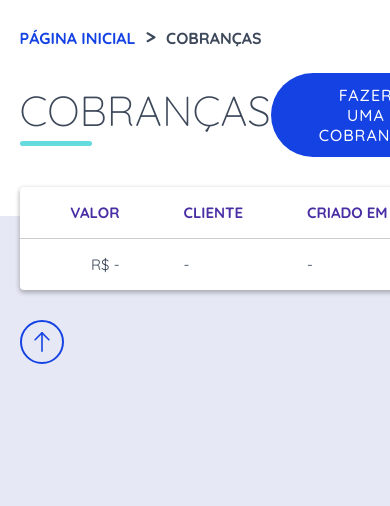
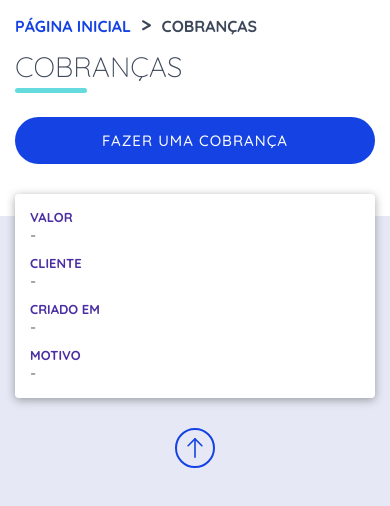
Before and after one commit to educkf/moip-frontend-test, a Vue app: page /invoices in a window 390 px wide. Shown: the top 506 px of the page. Built offline with nearby package versions, Linux system fonts and the light colour scheme.

Commit message:
Done with mobile view

```diff
--- a/src/App.vue
+++ b/src/App.vue
@@ -6,7 +6,8 @@
 
 <script>
   export default {
-    mounted() {
+    created() {
+      // action to get invoices from LocalStorage, could also work for API call
       this.$store.dispatch('getInvoices')
     }
   }
@@ -15,6 +16,10 @@
 <style lang="less">
 
 @import 'assets/variables.less';
+
+* {
+  box-sizing: border-box;
+}
 
 body, html {
   margin: 0;
@@ -33,6 +38,10 @@ body, html {
   max-width: 1200px;
   margin: 0 auto;
   position: relative;
+
+  @media screen and (max-width: 780px) {
+    width: calc(100% - 30px);
+  }
 }
 
 </style>
--- a/src/components/BreadCrumb.vue
+++ b/src/components/BreadCrumb.vue
@@ -1,6 +1,11 @@
 <template>
   <nav class="breadcrumb">
-    <router-link v-for="(path, i) in paths" :key="i" :to="path.to">{{ path.title }}</router-link>
+    <!-- iterate on prop 'paths' to create each breadcrumb step -->
+    <router-link
+      v-for="(path, i) in paths"
+      :key="i"
+      :to="path.to">{{ path.title }}</router-link>
+
   </nav>
 </template>
 
@@ -19,6 +24,10 @@ export default {
 
 .breadcrumb {
   margin: 24px 0;
+
+  @media screen and (max-width: 540px) {
+    margin: 12px 0;
+  }
 
   a {
     color: @maincolor;
--- a/src/views/HomePage.vue
+++ b/src/views/HomePage.vue
@@ -10,7 +10,6 @@
       </header>
 
     </div>
-    <div class="bg"></div>
   </div>
 </template>
 
@@ -47,72 +46,37 @@ header {
   h1 {
     .heading();
   }
+
+  @media screen and (max-width: 750px) {
+    h1 {
+      font-size: 36px;
+    }
+
+    .btn {
+      font-size: 15px;
+      padding: 12px 36px;
+    }
+  }
+
+  @media screen and (max-width: 540px) {
+    flex-direction: column;
+    align-items: flex-start;
+
+    h1 {
+      font-size: 28px;
+      margin-bottom: 24px;
+    }
+
+    .btn {
+      font-size: 15px;
+      padding: 14px 36px;
+      width: 100%;
+    }
+  }
 }
 
 .btn {
   .button();
 }
 
-table {
-  width: 100%;
-  margin: 30px 0;
-  box-shadow: 0 2px 4px 1px rgba(0,0,0,0.25);
-  border-radius: 4px;
-  border-spacing: 0;
-  border-collapse: collapse;
-  background: #fff;
-
-  th, td {
-    padding: 16px 64px 16px 0;
-    border: none;
-    border-bottom: 1px solid #ccc;
-    font-size: 15px;
-    text-align: left;
-    color: @fontcolor;
-
-    &:nth-child(1) {
-      text-align: right;
-      min-width:100px;
-    }
-
-    &:nth-child(3) {
-      text-overflow: ellipsis;
-      white-space: nowrap;
-      overflow: hidden;
-      width: 150px;
-    }
-
-    &:last-child {
-      text-overflow: ellipsis;
-      white-space: nowrap;
-      overflow: hidden;
-      max-width: 300px;
-    }
-  }
-
-  th {
-    color: @secondcolor;
-    text-transform: uppercase;
-    font-weight: 800;
-  }
-
-  tr {
-    &:last-child {
-      td {
-        border: none;
-      }
-    }
-  }
-}
-
-.bg {
-  width: 100%;
-  height: calc(100vh - 217px);
-  position: absolute;
-  left: 0;
-  top: 216px;
-  background-color: #E6E9F5;
-  z-index: -1;
-}
-
 </style>
--- a/src/views/Invoices/Add.vue
+++ b/src/views/Invoices/Add.vue
@@ -21,7 +21,7 @@
           <div class="label">Valor</div>
           <div class="field">
             <span class="prefix">R$</span>
-            <input type="text" name="value" id="value" v-mask="'money'" v-model="value">
+            <input type="text" name="value" id="value" v-mask="'money'" v-model="value" placeholder="0,00">
           </div>
           <FormError text="Esse campo é obrigatório" v-if="errors.includes('value')" />
         </label>
@@ -29,13 +29,13 @@
         <label for="email" class="form-field" :class="errors.includes('email') ? 'invalid' : null">
           <div class="label">Email</div>
           <div class="field">
-            <input type="text" name="email" id="email" v-model="email" >
+            <input type="text" name="email" id="email" v-model="email"  placeholder="email@exemplo.com">
           </div>
           <FormError text="Esse campo é obrigatório" v-if="errors.includes('email')" />
         </label>
 
         <label for="addDescription" class="form-field">
-          <div class="checkbox-field">
+          <div class="checkbox-field" :class="addDescription ? 'checked': null">
             <input type="checkbox" name="addDescription" id="addDescription" v-model="addDescription">
             <div class="checkbox">
               <svg xmlns="http://www.w3.org/2000/svg" xmlns:xlink="http://www.w3.org/1999/xlink" version="1.1" id="Capa_1" x="0px" y="0px" width="45.701px" height="45.7px" viewBox="0 0 45.701 45.7" style="enable-background:new 0 0 45.701 45.7;" xml:space="preserve"><g><path d="M20.687,38.332c-2.072,2.072-5.434,2.072-7.505,0L1.554,26.704c-2.072-2.071-2.072-5.433,0-7.504    c2.071-2.072,5.433-2.072,7.505,0l6.928,6.927c0.523,0.522,1.372,0.522,1.896,0L36.642,7.368c2.071-2.072,5.433-2.072,7.505,0    c0.995,0.995,1.554,2.345,1.554,3.752c0,1.407-0.559,2.757-1.554,3.752L20.687,38.332z"></path></g></svg>
@@ -52,7 +52,7 @@
           <FormError text="Esse campo é obrigatório" v-if="addDescription && errors.includes('description')" />
         </label>
 
-        <button type="submit" class="btn">Criar</button>
+        <button type="submit" class="btn" :class="isValid ? 'invalid' : null">Criar</button>
 
       </form>
     </div>
@@ -81,6 +81,11 @@ export default {
       addDescription: false,
       description: '',
       errors: []
+    }
+  },
+  computed: {
+    isValid() {
+      return this.value == '' || this.email == '' || (this.addDescription && this.description == '')
     }
   },
   methods: {
@@ -132,6 +137,10 @@ form {
   max-width: 600px;
   margin-top: 30px;
 
+  @media screen and (max-width: 540px) {
+    width: 100%;
+  }
+
   h3 {
     font-size: 14px;
     color: @maincolor;
@@ -145,6 +154,10 @@ form {
   width: 85%;
   margin-top: 25px;
   display: block;
+
+  @media screen and (max-width: 540px) {
+    width: 100%;
+  }
 
   &.invalid {
     .label {
@@ -209,10 +222,10 @@ form {
     }
 
     .checkbox {
-      border: 2px solid @fontcolor;
+      border: 2px solid #8990A6;
       border-radius: 2px;
-      width: 16px;
-      height: 16px;
+      width: 21px;
+      height: 21px;
 
       svg {
         fill: @maincolor;
@@ -228,9 +241,15 @@ form {
     .label {
       margin: 1px 0 0 10px;
       font-size: 16px;
-      color: @maincolor;
+      color: @fontcolor;
       font-weight: 400;
       text-transform: none;
+    }
+
+    &.checked {
+      .label {
+        color: @maincolor;
+      }
     }
   }
 }
@@ -260,6 +279,12 @@ nav {
   min-width: 300px;
   margin-top: 30px;
   outline: none;
+  font-weight: 600;
+
+  &.invalid {
+    background: #BFC6D9;
+    color: #8990A6;
+  }
 }
 
 </style>
--- a/src/views/Invoices/List.vue
+++ b/src/views/Invoices/List.vue
@@ -10,26 +10,32 @@
       </header>
 
       <table>
+
+        <thead>
           <tr>
             <th>Valor</th>
             <th>Cliente</th>
             <th>Criado em</th>
             <th>Motivo</th>
           </tr>
+        </thead>
 
+        <tbody>
           <tr v-if="invoices.length == 0">
-          <td>R$ -</td>
-          <td>-</td>
-          <td>-</td>
-          <td>-</td>
+            <td><span>Valor </span> -</td>
+            <td><span>Cliente </span> - </td>
+            <td><span>Criado em </span> - </td>
+            <td><span>Motivo </span> - </td>
           </tr>
 
           <tr v-else v-for="(invoice, i) in invoices" :key="i">
-          <td>R$ {{ invoice.value }}</td>
-          <td>{{ invoice.email }}</td>
-          <td>{{ invoice.createDate | moment }}</td>
-          <td>{{ invoice.description || '-' }}</td>
+            <td><span>Valor </span>R$ {{ invoice.value }}</td>
+            <td><span>Cliente </span>{{ invoice.email }}</td>
+            <td><span>Criado em </span>{{ invoice.createDate | moment }}</td>
+            <!-- Add class to hide empty description on mobile view -->
+            <td :class="!invoice.description ? 'hide_mobile' : null"><span>Motivo </span>{{ invoice.description || '-' }}</td>
           </tr>
+        </tbody>
 
       </table>
 
@@ -67,7 +73,8 @@ export default {
   },
   computed: {
     invoices() {
-      return this.$store.state.invoices
+      // sort from newest to oldest
+      return this.$store.state.invoices.sort((a,b) => a.createDate > b.createDate ? -1 : a.createDate < b.createDate ? 1 : 0);
     }
   },
   methods: {
@@ -112,6 +119,33 @@ header {
   h1 {
     .heading();
   }
+
+  @media screen and (max-width: 750px) {
+    h1 {
+      font-size: 36px;
+    }
+
+    .btn {
+      font-size: 15px;
+      padding: 12px 36px;
+    }
+  }
+
+  @media screen and (max-width: 540px) {
+    flex-direction: column;
+    align-items: flex-start;
+
+    h1 {
+      font-size: 28px;
+      margin-bottom: 24px;
+    }
+
+    .btn {
+      font-size: 15px;
+      padding: 14px 36px;
+      width: 100%;
+    }
+  }
 }
 
 .btn {
@@ -134,6 +168,10 @@ table {
     font-size: 15px;
     text-align: left;
     color: @fontcolor;
+
+    span {
+      display: none;
+    }
 
     &:nth-child(1) {
       text-align: right;
@@ -168,6 +206,55 @@ table {
       }
     }
   }
+
+  @media screen and (max-width: 780px) {
+    background: none;
+    box-shadow: none;
+    border-radius: 0;
+    margin-bottom: 20px;
+    width: 100%;
+
+    thead {
+      display: none;
+    }
+
+    tr {
+      display: block;
+      margin-bottom: 10px;
+      background: #fff;
+      border-radius: 4px;
+      box-shadow: 0 2px 10px rgba(0,0,0,0.35);
+      padding: 10px 0;
+    }
+
+    td {
+      display: block;
+      text-align: left !important;
+      border: none;
+      padding: 5px 15px;
+      font-size: 16px;
+      width: 100% !important;
+
+      span {
+        display: block;
+        text-transform: uppercase;
+        font-size: 13px;
+        font-weight: 600;
+        color: @secondcolor;
+      }
+
+      &.hide_mobile {
+        display: none;
+      }
+
+      &:last-child {
+        max-width: initial;
+        text-overflow: initial;
+        white-space: initial;
+        overflow: auto;
+      }
+    }
+  }
 }
 
 .back_top {
@@ -179,6 +266,10 @@ table {
   align-items: center;
   border: 2px solid @maincolor;
   margin-bottom: 60px;
+
+  @media screen and (max-width: 780px) {
+    margin: 0 auto 60px;
+  }
 
   svg {
     width: 20px;
```
Lines whose indentation alone changed are shown as unchanged.
